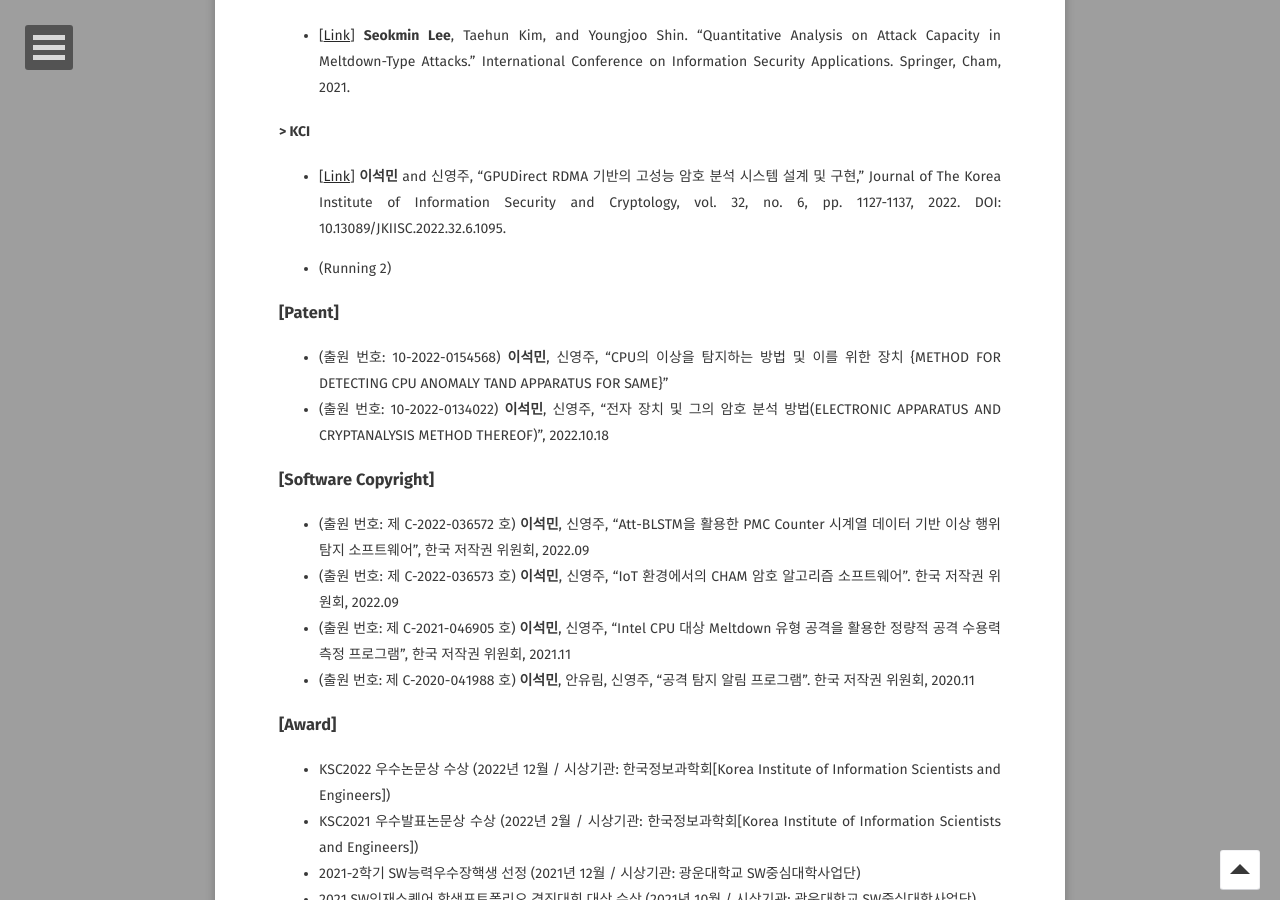
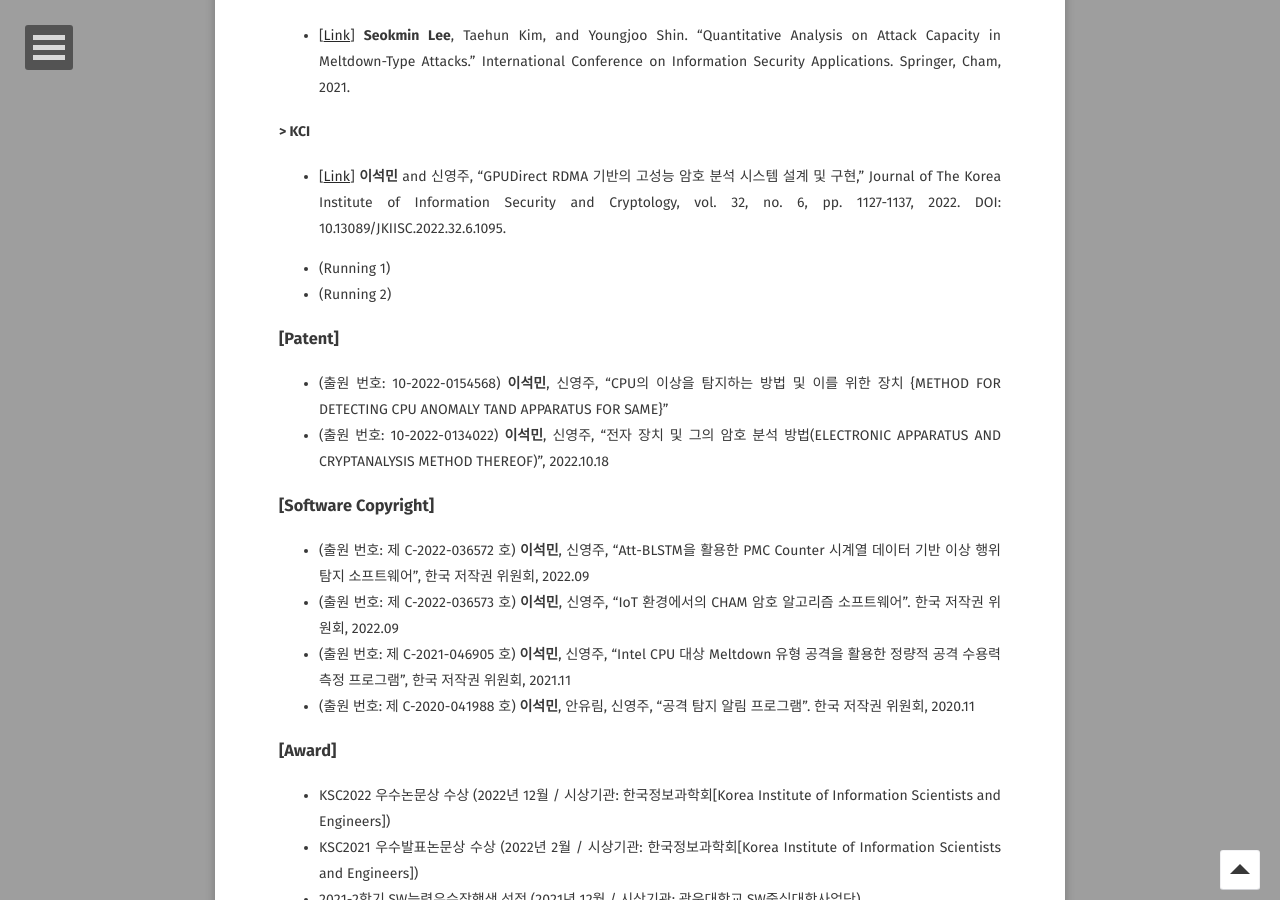
Before and after one commit to leesk212/leesk212.github.io, a Jekyll site: the page built from about/index.md, in a window 1280 px wide and 900 px high, scrolled down 1394 px. Built offline with Jekyll 4.4.1, drawn with Linux system fonts in a browser that asks for light colours; some web fonts are replaced.

Commit message:
Update index.md

```diff
--- a/about/index.md
+++ b/about/index.md
@@ -46,6 +46,7 @@ After graduation, I am expected as a security developer or researcher member of
 #### > KCI
 * [[Link](http://journalhome2020-env.eba-bpefhmr2.ap-northeast-2.elasticbeanstalk.com/journals/jkiisc/digital-library/38193)] __이석민__ and 신영주, "GPUDirect RDMA 기반의 고성능 암호 분석 시스템 설계 및 구현," Journal of The Korea Institute of Information Security and Cryptology, vol. 32, no. 6, pp. 1127-1137, 2022. DOI: 10.13089/JKIISC.2022.32.6.1095.
 
+* (Running 1)
 * (Running 2)
 
 ### [Patent]
```
